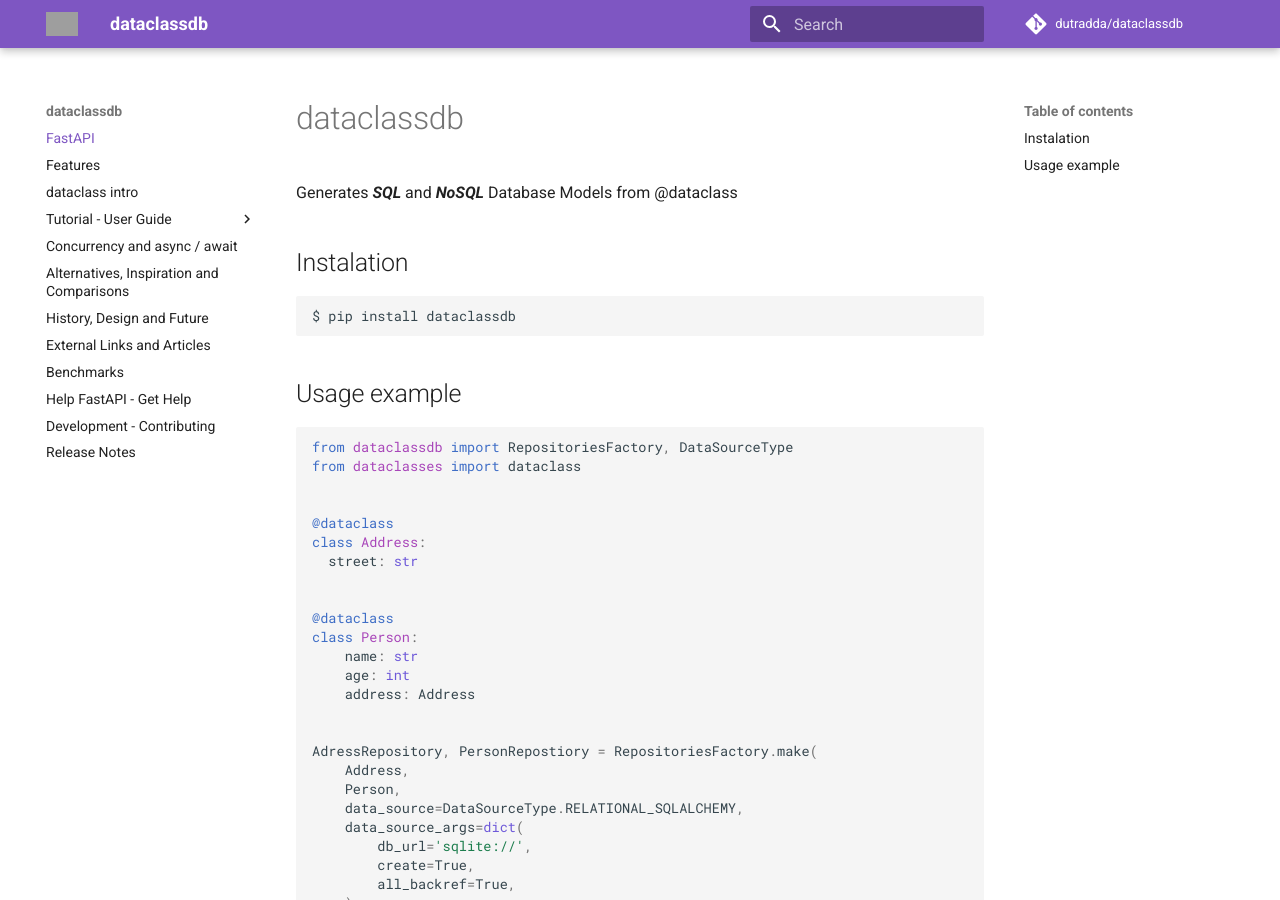
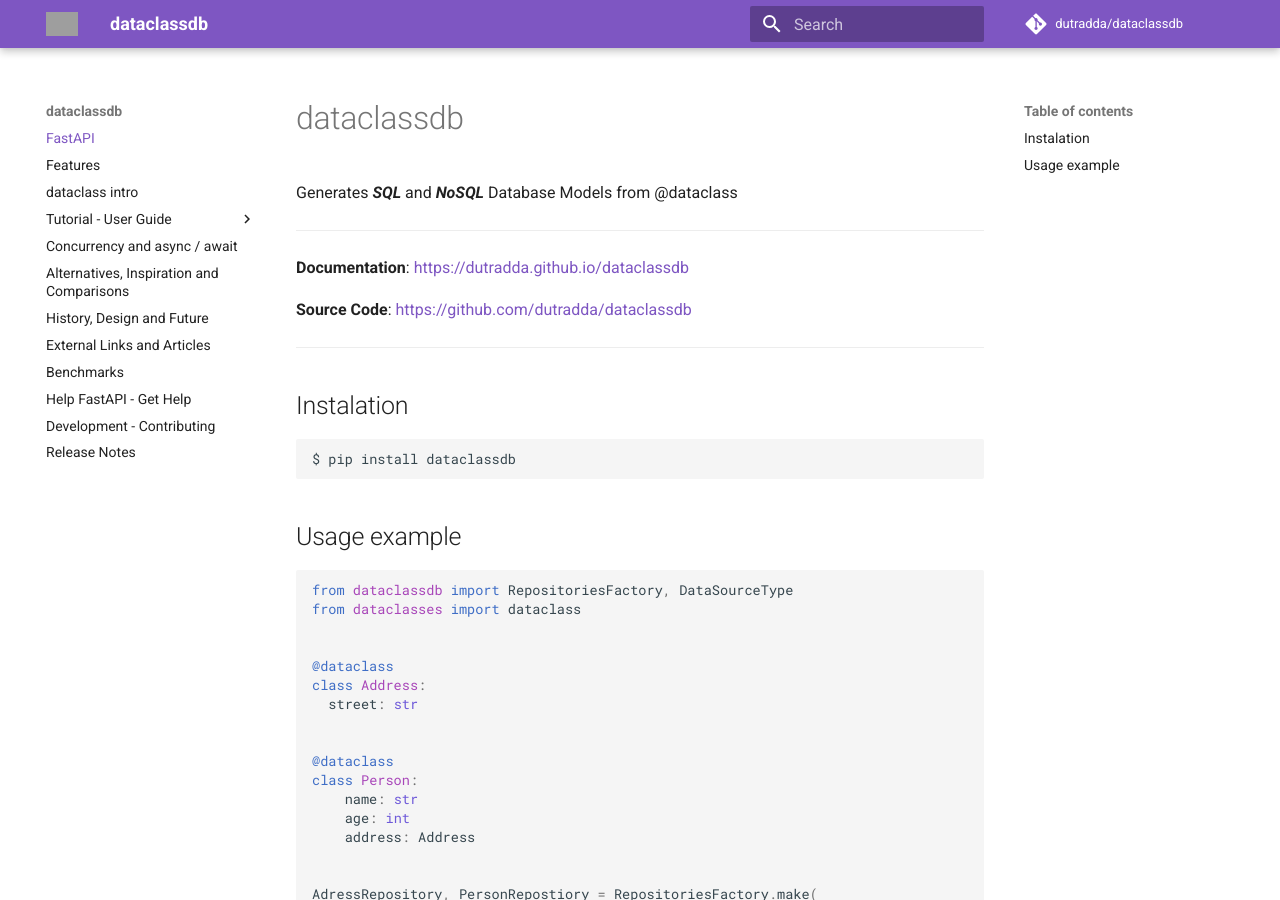
Before and after one commit to dutradda/dbdaora, an MkDocs documentation site: the page built from docs/index.md, in a window 1280 px wide and 900 px high. Built offline with MkDocs 1.6.1 and Material for MkDocs 9.7.7, drawn with Linux system fonts in a browser that asks for light colours; comment, search, counter and statistics services are not loaded; grey boxes are pictures that could not be loaded.

Commit message:
Update docs

````diff
--- a/docs/index.md
+++ b/docs/index.md
@@ -1,5 +1,14 @@
 # dataclassdb
 Generates ***SQL*** and ***NoSQL*** Database Models from @dataclass
+
+---
+
+**Documentation**: <a href="https://dutradda.github.io/dataclassdb" target="_blank">https://dutradda.github.io/dataclassdb</a>
+
+**Source Code**: <a href="https://github.com/dutradda/dataclassdb" target="_blank">https://github.com/dutradda/dataclassdb</a>
+
+---
+
 
 ## Instalation
 ```
````
Also changed, not shown: README.md (+9 -0 lines).
